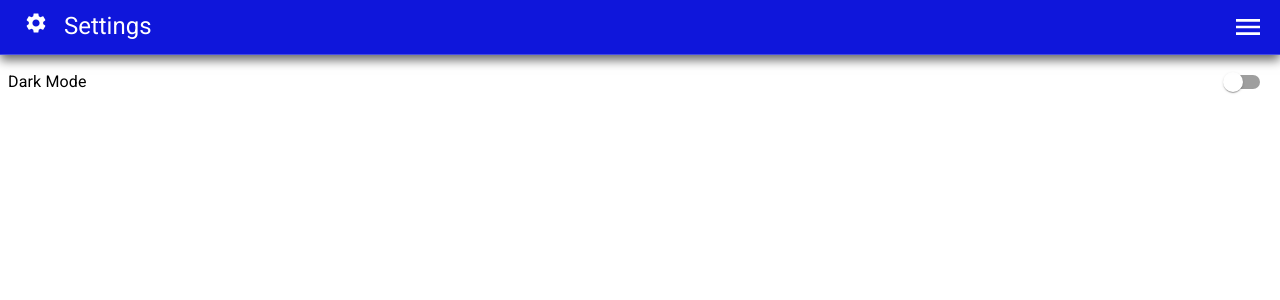
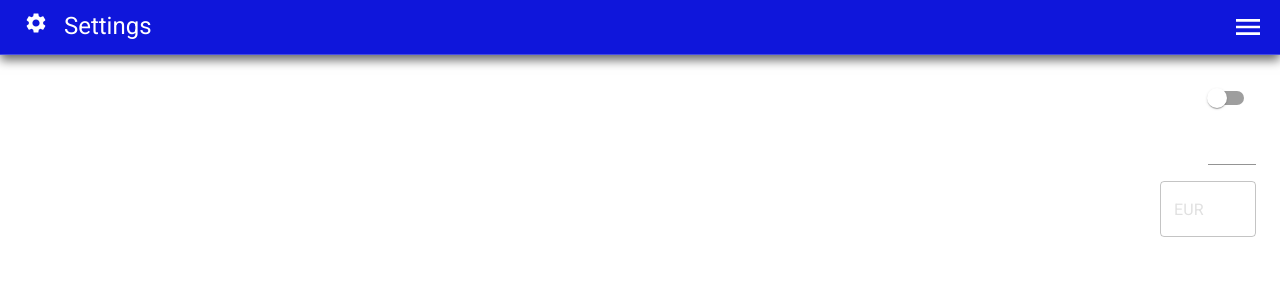
Before and after one commit to Dbevan770/timekeeper, a React (Vite) app in the folder timekeeper/: page /settings in a window 1280 px wide. Shown: the top 300 px of the page. Built offline with nearby package versions, Linux system fonts and the light colour scheme; no server answers; the database is empty; sample sign-in values are in the browser's storage.

Commit message:
Adjusted shift cards to show the day of the week a shift occured on. Adjust the swipe behavior for the slide to delete on cards to be more natural and behave like other apps. Added a heading that greets the user on the dashboard as well as placeholder text for the eventual filter for the analytics

```diff
--- a/timekeeper/src/components/ShiftItem/ShiftItem.tsx
+++ b/timekeeper/src/components/ShiftItem/ShiftItem.tsx
@@ -15,18 +15,28 @@ import { useWages } from "../../context/WagesContext";
 import "./ShiftItem.css";
 
 const ShiftItem = ({ wage }: { wage: WageObjectProps }) => {
-  const [open, setOpen] = useState<boolean>(false);
+  const [swipeDist, setSwipeDist] = useState<number>(0);
   const [loading, setLoading] = useState<boolean>(false);
   const { deleteWage, refreshWages } = useWages();
   const handlers = useSwipeable({
-    onSwipedLeft: () => {
+    onSwiping: (eventData) => {
       if (!loading) {
-        setOpen(true);
+        if (eventData.deltaX < 0) {
+          setSwipeDist(Math.min(Math.abs(eventData.deltaX), 128));
+        } else if (eventData.deltaX > 0 && swipeDist > 0) {
+          setSwipeDist(Math.max(0, swipeDist - eventData.deltaX / 2));
+        }
       }
     },
-    onSwipedRight: () => {
-      if (!loading) {
-        setOpen(false);
+    onSwiped: () => {
+      // If the swipe distance exceeds 50% of the maximum, set it to the maximum
+      if (swipeDist > 96) {
+        setSwipeDist(96);
+      } else if (swipeDist >= 48) {
+        setSwipeDist(96);
+      } else {
+        // Otherwise, reset the swipe distance after the swipe is completed
+        setSwipeDist(0);
       }
     },
     trackMouse: true,
@@ -45,7 +55,7 @@ const ShiftItem = ({ wage }: { wage: WageObjectProps }) => {
   };
 
   useEffect(() => {
-    setOpen(false);
+    setSwipeDist(0);
   }, [wage]);
 
   return (
@@ -69,28 +79,43 @@ const ShiftItem = ({ wage }: { wage: WageObjectProps }) => {
       <Box sx={{ display: "flex", alignItems: "center", height: "8.625rem" }}>
         <Card
           sx={{
-            minWidth: open ? "calc(100% - 6rem)" : "100%",
+            minWidth: swipeDist > 0 ? `calc(100% - ${swipeDist}px)` : "100%",
             transition:
               "min-width 0.2s ease, border-top-right-radius 0.2s ease, border-bottom-right-radius 0.2s ease",
-            borderTopRightRadius: open ? "0" : "0.25rem",
-            borderBottomRightRadius: open ? "0" : "0.25rem",
+            borderTopRightRadius: swipeDist > 0 ? "0" : "0.25rem",
+            borderBottomRightRadius: swipeDist > 0 ? "0" : "0.25rem",
             height: "100%",
           }}
         >
-          <CardContent sx={{ minWidth: "100%" }}>
+          <CardContent
+            sx={{
+              minWidth: "100%",
+              height: "100%",
+              p: "1rem 1rem 0.5rem 1rem",
+            }}
+          >
             <Typography
-              variant="subtitle1"
-              sx={{ textAlign: "left", color: "rgba(255,255,255,0.48)" }}
+              variant="body1"
+              sx={{
+                textAlign: "left",
+                color: "rgba(255,255,255,0.48)",
+                fontSize: ".875rem",
+              }}
             >
-              {wage.shiftDate.toDate().toLocaleDateString()}
+              {wage.shiftDate.toDate().toLocaleDateString() +
+                " - " +
+                wage.shiftDate
+                  .toDate()
+                  .toLocaleDateString("en-us", { weekday: "long" })}
             </Typography>
-            <Typography variant="h2" sx={{ fontWeight: "400" }}>
+            <Typography variant="h1" sx={{ fontWeight: "400" }}>
               {wage.currency === "EUR"
                 ? wage.totalEarned.toFixed(2) + "€"
                 : "$" + wage.totalEarned.toFixed(2)}
             </Typography>
             <div className="chip-container">
               <Chip
+                size="small"
                 label={"Total Hours: " + wage.totalHours.toFixed(2)}
                 color="primary"
               />
@@ -99,8 +124,8 @@ const ShiftItem = ({ wage }: { wage: WageObjectProps }) => {
         </Card>
         <Box
           sx={{
-            width: open ? "6rem" : "0",
-            opacity: open ? 1 : 0,
+            width: swipeDist > 0 ? `${swipeDist}px` : "0",
+            opacity: swipeDist > 0 ? 1 : 0,
             transition: "opacity 0.2s ease, width 0.2s ease",
             height: "inherit",
             display: "flex",
@@ -115,7 +140,10 @@ const ShiftItem = ({ wage }: { wage: WageObjectProps }) => {
           <IconButton onClick={handleDelete}>
             <Delete
               fontSize="large"
-              sx={{ opacity: open ? 1 : 0, transition: "opacity 0.2s ease" }}
+              sx={{
+                opacity: swipeDist > 0 ? `calc(${swipeDist / 96})` : 0,
+                transition: "opacity 0.2s ease",
+              }}
             />
           </IconButton>
         </Box>
--- a/timekeeper/src/components/WageForm/WageForm.tsx
+++ b/timekeeper/src/components/WageForm/WageForm.tsx
@@ -39,9 +39,13 @@ interface WageFormProps {
 
 const WageForm = ({ onSubmit }: WageFormProps) => {
   const [loading, setLoading] = useState<boolean>(false);
-  const [rate, setRate] = useState<string>("");
+  const [rate, setRate] = useState<string>(
+    localStorage.getItem("defaultRate") || ""
+  );
   const [shiftDate, setShiftDate] = useState<Date | null>(new Date());
-  const [currency, setCurrency] = useState<string>("EUR");
+  const [currency, setCurrency] = useState<string>(
+    localStorage.getItem("defaultCurrency") || ""
+  );
   const [startHour, setStartHour] = useState<string>("");
   const [startMin, setStartMin] = useState<string>("");
   const [startMeridian, setStartMeridian] = useState<string>("AM");
@@ -51,6 +55,8 @@ const WageForm = ({ onSubmit }: WageFormProps) => {
   const [breaks, setBreaks] = useState<
     Array<{ hours: string; minutes: string }>
   >([]);
+
+  const defaultRate = localStorage.getItem("defaultRate") || "";
 
   const currencies = [
     {
@@ -185,6 +191,7 @@ const WageForm = ({ onSubmit }: WageFormProps) => {
           <TextField
             id="rate"
             value={rate}
+            defaultValue={defaultRate}
             onChange={(e) => setRate(e.target.value)}
             disabled={loading}
             variant="outlined"
--- a/timekeeper/src/scenes/Dashboard/Dashboard.tsx
+++ b/timekeeper/src/scenes/Dashboard/Dashboard.tsx
@@ -38,7 +38,7 @@ const Dashboard = () => {
               sx={{ position: "absolute", bottom: "2rem", right: "2rem" }}
               onClick={handleClick}
             >
-              <Add />
+              <Add className="FabIcon" />
             </Fab>
           )}
           <NavHeader label="Dashboard" icon={Home} setLoading={setLoading} />
@@ -46,6 +46,21 @@ const Dashboard = () => {
             {isLoadingWages ? (
               <Loading label="Loading data..." />
             ) : wages.length > 0 ? (
+              <>
+                <Box
+                  sx={{
+                    mt: "0.75rem",
+                    display: "flex",
+                    justifyContent: "space-between",
+                    alignItems: "center",
+                    p: "0 1rem",
+                  }}
+                >
+                  <Typography variant="h4">
+                    Hello {user?.displayName}!
+                  </Typography>
+                  <Typography variant="body1">&lt; 7days</Typography>
+                </Box>
                 <Box
                   sx={{
                     display: "grid",
@@ -86,6 +101,7 @@ const Dashboard = () => {
                     contentType="float"
                   />
                 </Box>
+              </>
             ) : (
               <div className="empty-content">
                 <Typography
--- a/timekeeper/src/scenes/SettingsPage/SettingsPage.tsx
+++ b/timekeeper/src/scenes/SettingsPage/SettingsPage.tsx
@@ -1,30 +1,93 @@
-import { Box, Switch, Typography } from "@mui/material";
+import {
+  Box,
+  Switch,
+  List,
+  ListItem,
+  ListItemText,
+  Select,
+  MenuItem,
+  TextField,
+  SelectChangeEvent,
+} from "@mui/material";
 import { Settings } from "@mui/icons-material";
 import NavHeader from "../../components/NavHeader/NavHeader";
-import { useContext, useState } from "react";
+import { useContext, useState, useRef, useEffect } from "react";
 import { ThemeContext } from "../../context/ThemeContext";
 
 const SettingsPage = () => {
   const [loading, setLoading] = useState<boolean>(false);
+  const [rate, setRate] = useState<string>(
+    localStorage.getItem("defaultRate") || ""
+  );
+  const [currency, setCurrency] = useState<string>(
+    localStorage.getItem("defaultCurrency") || "EUR"
+  );
   const { switchThemeMode, themeMode } = useContext(ThemeContext);
+
+  const rateTimeout = useRef<any>(null);
+
+  const handleRateChange = (value: string) => {
+    if (!value || value.match(/^\d+(\.\d{0,2})?$/)) {
+      setRate(value);
+    } else {
+      return;
+    }
+
+    if (rateTimeout.current !== null) {
+      clearTimeout(rateTimeout.current);
+    }
+    rateTimeout.current = setTimeout(() => {
+      localStorage.setItem("defaultRate", value);
+      rateTimeout.current = null;
+    }, 500);
+  };
+
+  const handleCurrencyChange = (event: SelectChangeEvent) => {
+    setCurrency(event.target.value as string);
+    localStorage.setItem("defaultCurrency", event.target.value);
+  };
+
+  useEffect(() => {
+    return () => {
+      if (rateTimeout.current) {
+        clearTimeout(rateTimeout.current);
+      }
+    };
+  }, []);
 
   return (
     <Box sx={{ width: "100%", height: "100dvh", p: "0.5rem" }}>
       <NavHeader label="Settings" icon={Settings} setLoading={setLoading} />
       <Box sx={{ height: "calc(100% - (5% + 1rem))", mt: "0.5rem" }}>
-        <Box
-          sx={{
-            display: "flex",
-            justifyContent: "space-between",
-            alignItems: "center",
-          }}
-        >
-          <Typography variant="body1">Dark Mode</Typography>
-          <Switch
-            checked={themeMode === "dark"}
-            onChange={() => switchThemeMode()}
-          />
-        </Box>
+        <List>
+          <ListItem>
+            <ListItemText primary="Dark Mode" />
+            <Switch
+              checked={themeMode === "dark"}
+              onChange={() => switchThemeMode()}
+            />
+          </ListItem>
+          <ListItem>
+            <ListItemText primary="Default Pay Rate" />
+            <TextField
+              sx={{ maxWidth: "3rem", textAlign: "center" }}
+              variant="standard"
+              value={rate}
+              onChange={(e) => handleRateChange(e.target.value)}
+            />
+          </ListItem>
+          <ListItem>
+            <ListItemText primary="Default Currency" />
+            <Select
+              value={currency}
+              sx={{ width: "6rem" }}
+              onChange={handleCurrencyChange}
+            >
+              <MenuItem value="EUR">EUR</MenuItem>
+              <MenuItem value="USD">USD</MenuItem>
+            </Select>
+          </ListItem>
+        </List>
       </Box>
     </Box>
   );
--- a/timekeeper/src/theme.tsx
+++ b/timekeeper/src/theme.tsx
@@ -181,9 +181,12 @@ const getTheme = (mode: "light" | "dark") => {
             color: mode === "dark" ? "#e1e1e1" : "black",
           },
           fontSizeMedium: {
-            color: mode === "dark" ? "#121212" : "black",
+            color: mode === "dark" ? "#e1e1e1" : "black",
             "&.NavIcon": {
               color: mode === "dark" ? "#e1e1e1" : "#ffffff",
+            },
+            "&.FabIcon": {
+              color: mode === "dark" ? "#121212" : "black",
             },
           },
         },
```
Lines whose indentation alone changed are shown as unchanged.
